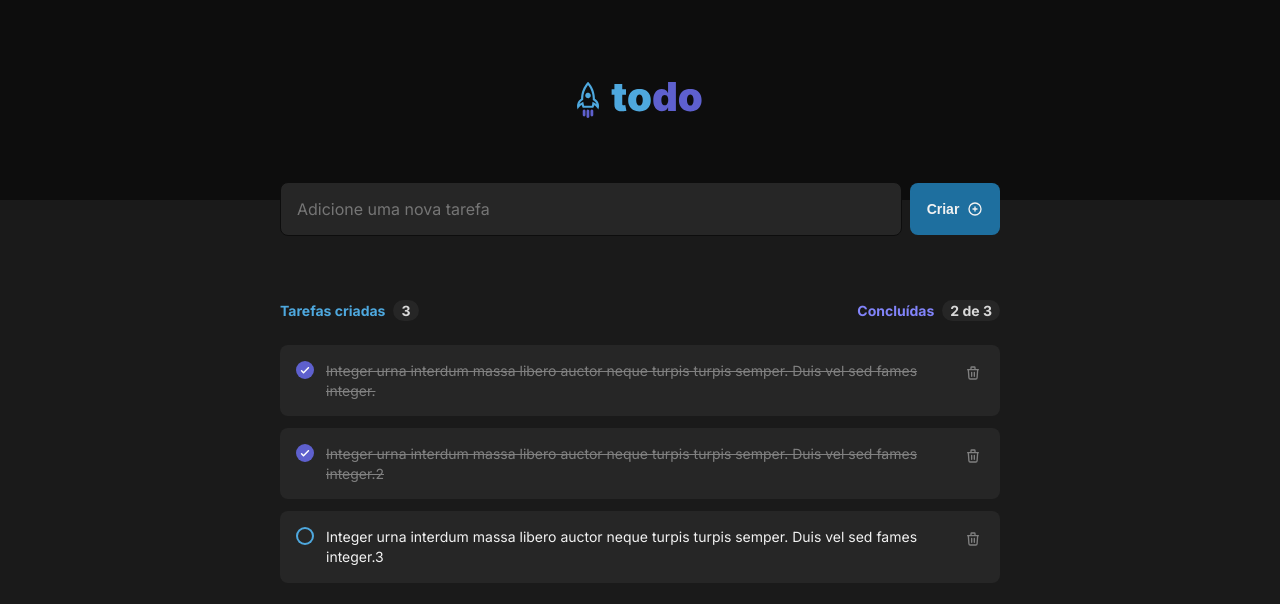
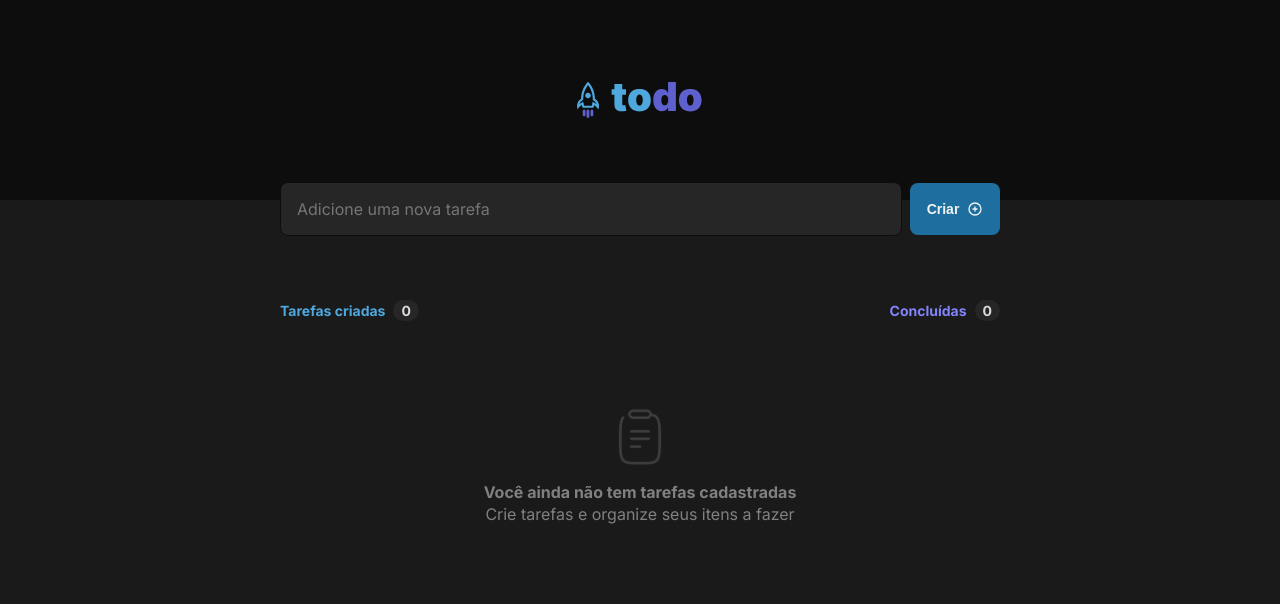
Before and after one commit to LuPeBreak/To-Do-List-Ignite-challenge, a React (Vite) app: page / in a window 1280 px wide. Shown: the top 604 px of the page. Built offline with nearby package versions, Linux system fonts and the light colour scheme.

Commit message:
Limpado Lista de Tasks Padrao

```diff
--- a/src/App.tsx
+++ b/src/App.tsx
@@ -15,23 +15,7 @@
 }
 
 function App() {
-  const [taskList, setTaskList] = useState<Task[]>([
-    {
-      id: uuidv4(),
-      title: "Integer urna interdum massa libero auctor neque turpis turpis semper. Duis vel sed fames integer.",
-      isComplete: true,
-    },
-    {
-      id: uuidv4(),
-      title: "Integer urna interdum massa libero auctor neque turpis turpis semper. Duis vel sed fames integer.2",
-      isComplete: true,
-    },
-    {
-      id: uuidv4(),
-      title: "Integer urna interdum massa libero auctor neque turpis turpis semper. Duis vel sed fames integer.3",
-      isComplete: false,
-    },
-  ]);
+  const [taskList, setTaskList] = useState<Task[]>([]);
 
   function handleAddTask(taskTitle: string) {
     const newTask = {
```
